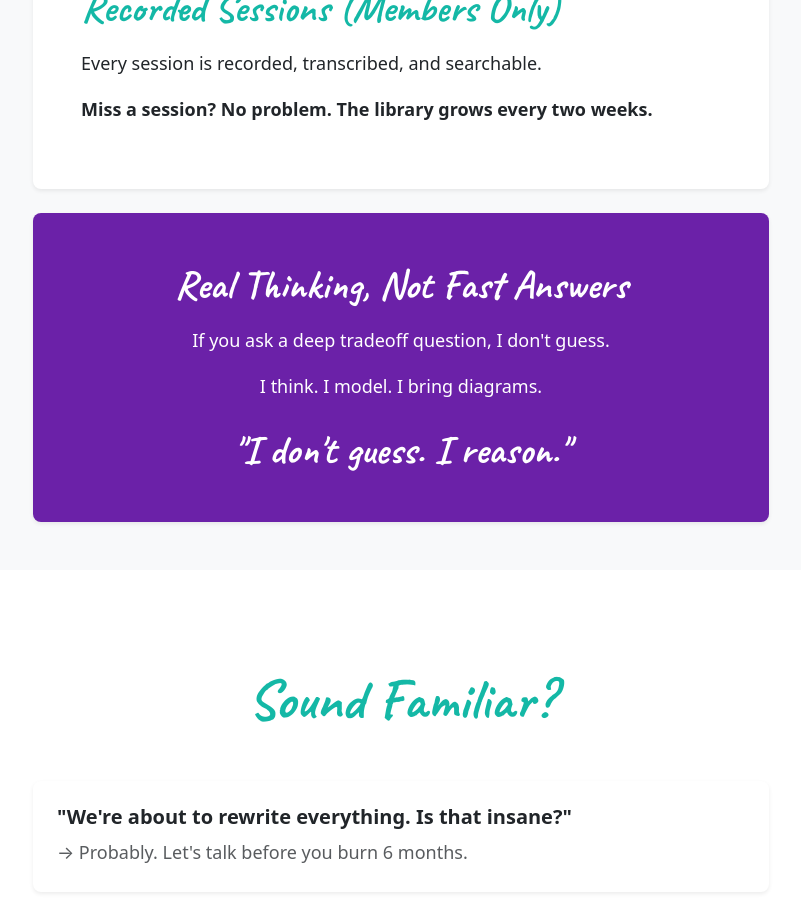
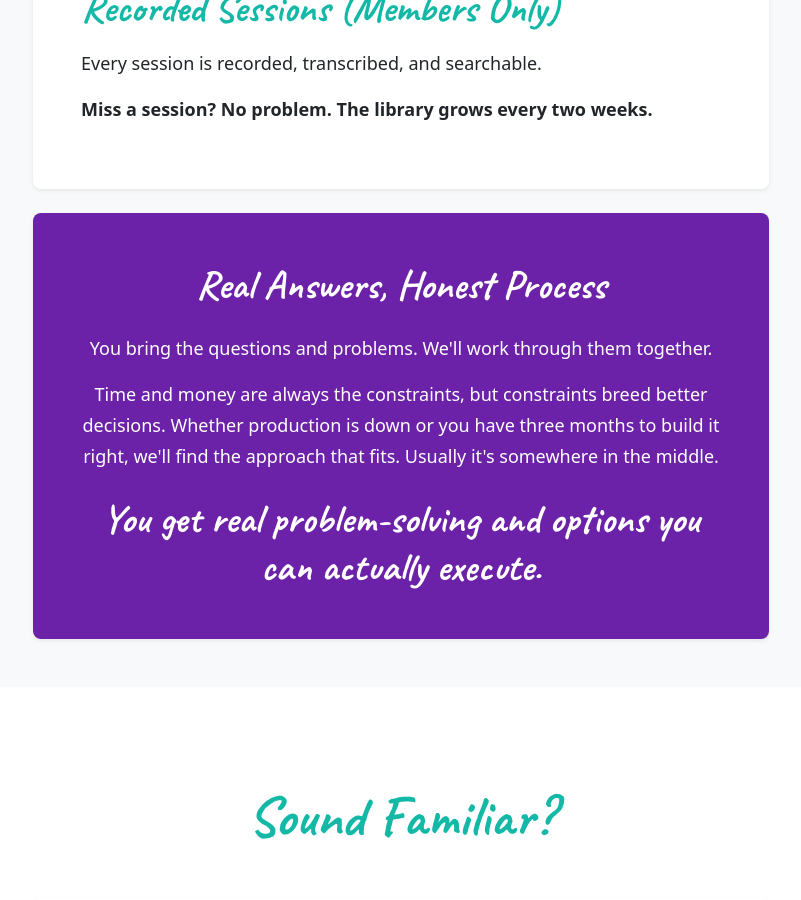
Before and after one commit to backupparachute/ctoconnect-website, a Jekyll site: the page built from index.html, in a window 1280 px wide and 900 px high, scrolled down 4471 px. Shown: the whole window, without its empty margins (239-1040 px from the left). Built offline with Jekyll 4.4.1, drawn with Linux system fonts in a browser that asks for light colours; comment, search, counter and statistics services are not loaded; some of the changed text lies outside the part shown.

Commit message:
update copy

```diff
--- a/index.html
+++ b/index.html
@@ -157,12 +157,13 @@ description: I spent 20 years rescuing teams from architectural disasters. Now I
 
                 <div class="card shadow-sm rounded-3 border-0 bg-purple text-white">
                     <div class="card-body p-5 text-center">
-                        <h3 class="handwritten fs-1 mb-3">Real Thinking, Not Fast Answers</h3>
-                        <p class="mb-3">If you ask a deep tradeoff question, I don't guess.</p>
-                        <p class="mb-0">I think. I model. I bring diagrams.</p>
-                        <p class="display-6 handwritten mt-4 mb-0">"I don't guess. I reason."</p>
+                        <h3 class="handwritten fs-1 mb-4">Real Answers, Honest Process</h3>
+                        <p class="mb-3">You bring the questions and problems. We'll work through them together.</p>
+                        <p class="mb-0">Time and money are always the constraints, but constraints breed better decisions. Whether production is down or you have three months to build it right, we'll find the approach that fits. Usually it's somewhere in the middle.</p>
+                        <p class="display-6 handwritten mt-4 mb-0">You get real problem-solving and options you can actually execute.</p>
                     </div>
                 </div>
+
             </div>
         </div>
     </div>
@@ -243,9 +244,9 @@ description: I spent 20 years rescuing teams from architectural disasters. Now I
                     <p class="fs-4 text-center mb-0"><strong>AI accelerates output. It also accelerates mess.</strong></p>
                 </div>
 
-                <p class="mb-3">Your thinking becomes more valuable, not less.</p>
-                <p class="mb-3">Anyone can generate code.</p>
-                <p class="fs-5 fw-bold mb-4">Almost no one can design a durable system.</p>
+                <p class="mb-3">Generating code is easy now, but designing systems that don't collapse in year 3 is still hard.</p>
+                <p class="mb-3">Code is cheap. Good decisions aren't.</p>
+                <p class="fs-5 fw-bold mb-4">AI helps you ship faster, I help you ship things that last.</p>
                 <p class="lead text-center">That's what I teach.</p>
             </div>
         </div>
```
